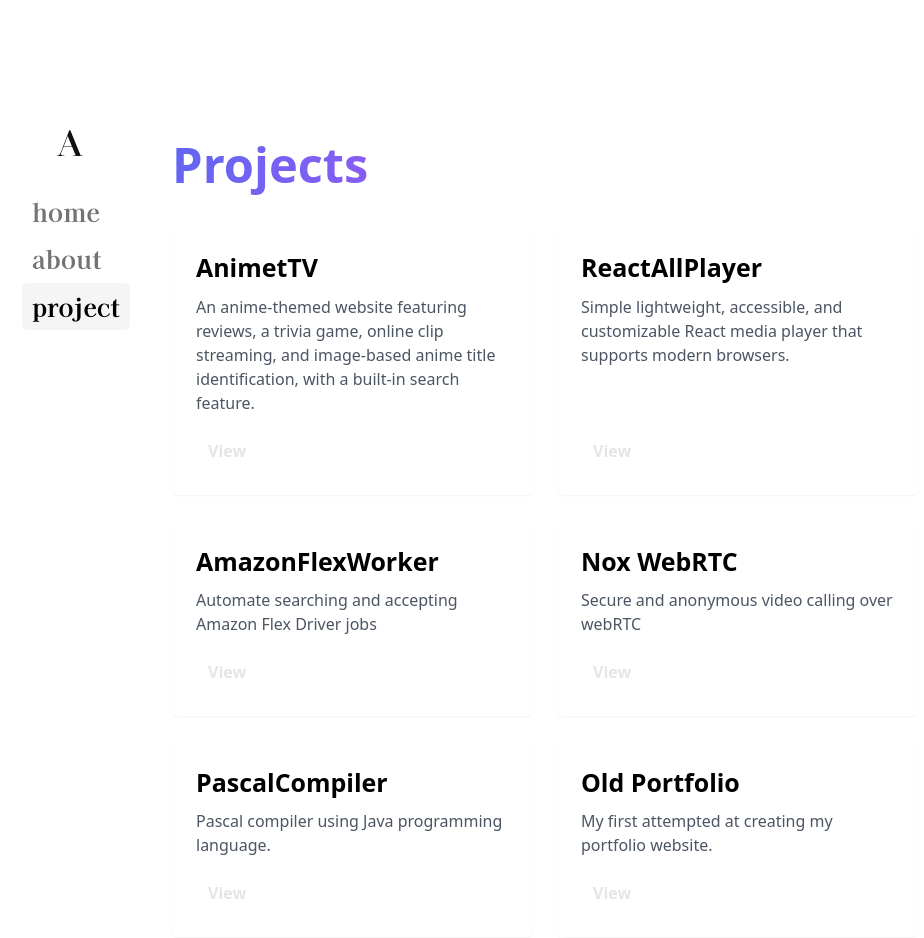
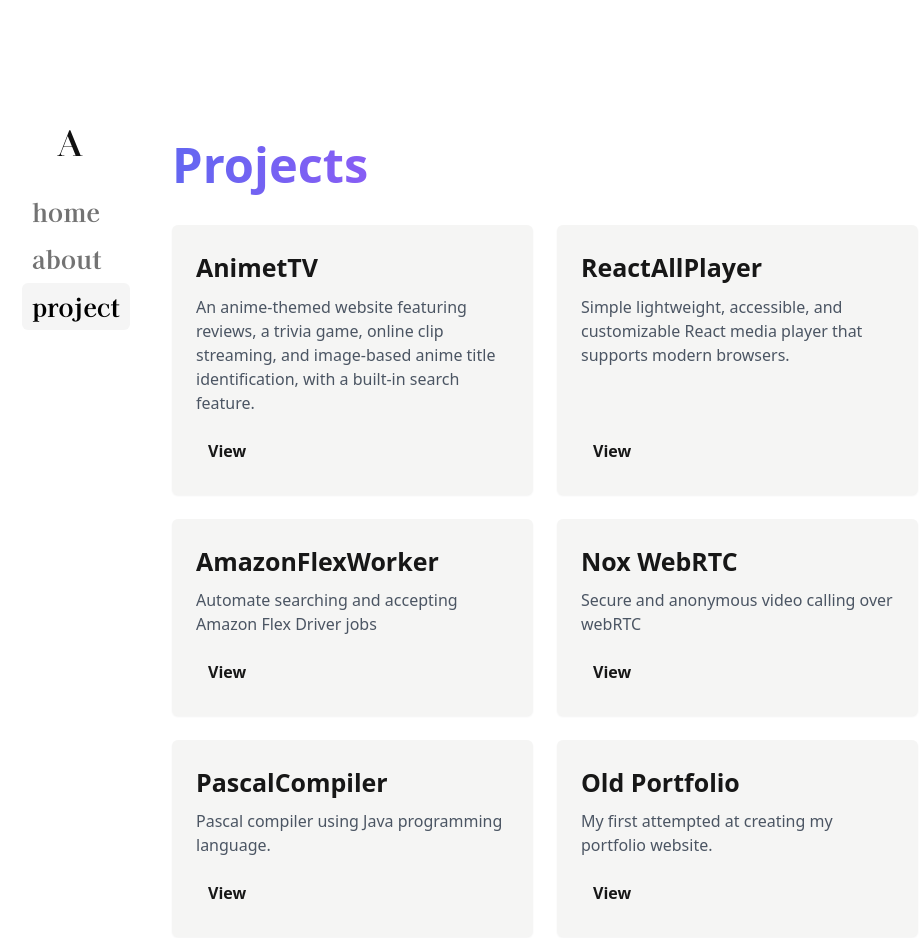
Before and after one commit to asadbek064/asadbek-dev, a Next.js app: page /project in a window 1280 px wide. Shown: the top 938 px of the page, without its empty margins (170-1094 px from the left). Built offline with nearby package versions, Linux system fonts and the light colour scheme.

Commit message:
light theme color update

```diff
--- a/app/project/project-list.tsx
+++ b/app/project/project-list.tsx
@@ -8,12 +8,13 @@
           key={project.id}
           className="
             p-6 rounded-md shadow-sm
+            bg-stone-100
             dark:bg-neutral-800
             flex flex-col justify-between
           "
         >
           <div>
-            <h2 className="[font-size:var(--step-1)] font-semibold mb-2">{project.title}</h2>
+            <h2 className="[font-size:var(--step-1)] font-semibold mb-2 text-neutral-900 dark:text-neutral-200">{project.title}</h2>
             <p className="[font-size:var(--step--0)] text-gray-600 dark:text-gray-300 mb-4">{project.description}</p>
           </div>
 
@@ -24,7 +25,8 @@
             className="
               ease-in transition duration-75
               font-semibold py-2 px-3 rounded-sm
-              text-neutral-200
+              dark:text-neutral-200
+              text-neutral-900
               hover:underline
             "
           >
```
